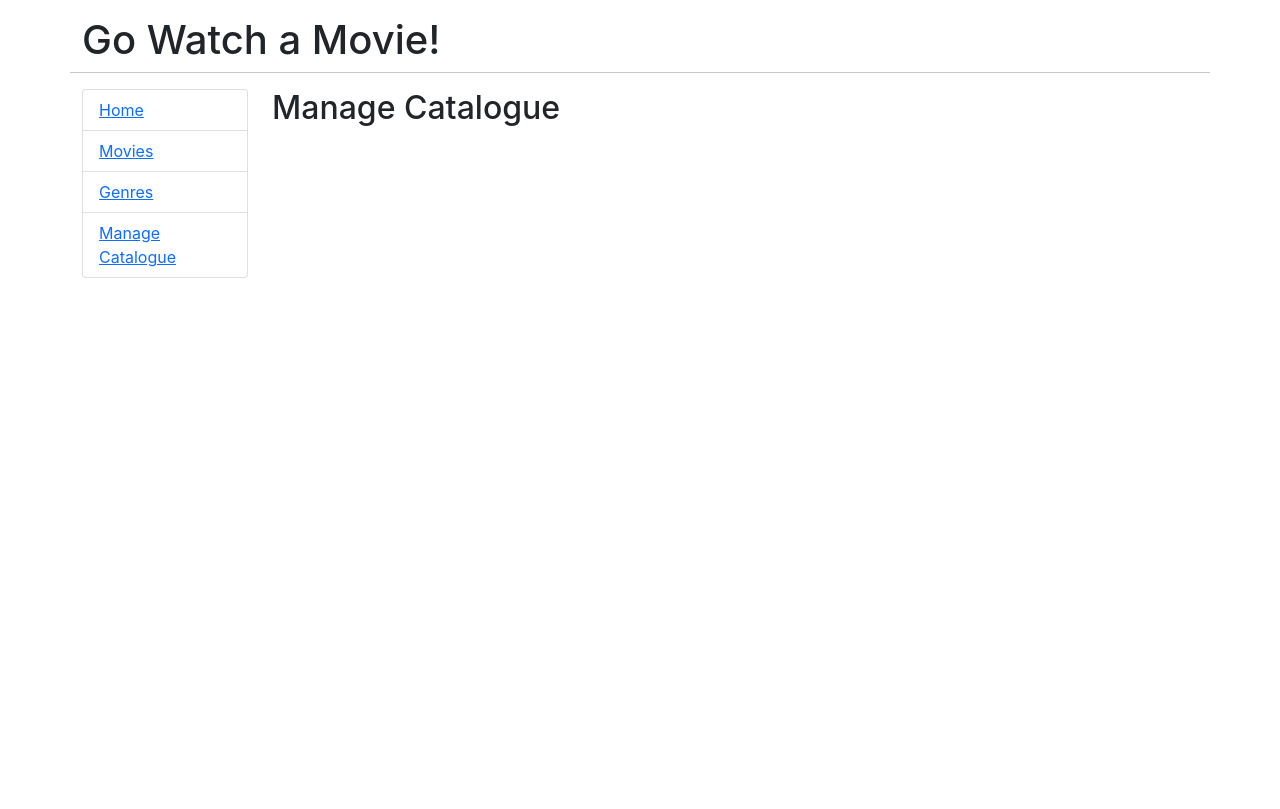
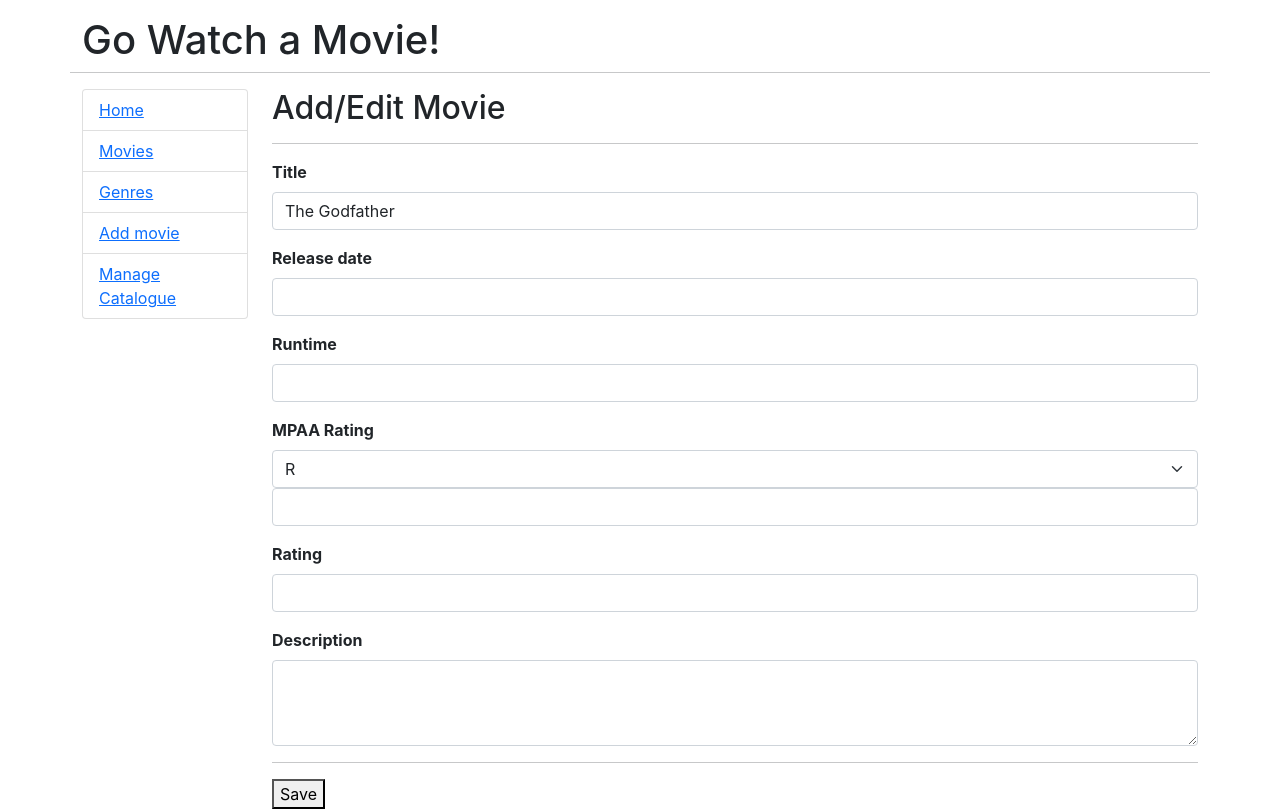
Before and after one commit to talonstrikesoftware/Working_with_React_and_Go, a React (Create React App) app in the folder data/go-movies/: page /admin/add in a window 1280 px wide. Built offline with nearby package versions, Linux system fonts and the light colour scheme.

Commit message:
finished lesson 59: Building a form to add or edit a movie

```diff
--- a/data/go-movies/src/App.js
+++ b/data/go-movies/src/App.js
@@ -6,6 +6,7 @@
 import OneMovie from './components/OneMovie';
 import Genres from './components/Genres';
 import OneGenre from './components/OneGenre';
+import EditMovie from './components/EditMovie';
 
 export default function App() {
   return (
@@ -30,6 +31,9 @@
                   <Link to='/genres'>Genres</Link>
                 </li>
                 <li className='list-group-item'>
+                  <Link to='/admin/add'>Add movie</Link>
+                </li>
+                <li className='list-group-item'>
                   <Link to='/admin'>Manage Catalogue</Link>
                 </li>
               </ul>
@@ -49,6 +53,9 @@
                 <Genres />
               </Route>
 
+              <Route path='/admin/add'>
+                <EditMovie />
+              </Route>
               <Route path='/admin'>
                 <Admin />
               </Route>
--- /dev/null
+++ b/data/go-movies/src/components/EditMovie.css
@@ -0,0 +1,3 @@
+label {
+  font-weight: bold;
+}
--- /dev/null
+++ b/data/go-movies/src/components/EditMovie.js
@@ -0,0 +1,90 @@
+import React, { Component} from 'react'
+import { Fragment } from 'react/cjs/react.production.min';
+import "./EditMovie.css"
+
+export default class EditMovie extends Component {
+  state = {
+    movie: {},
+    isLoaded: false,
+    error: null,
+  }
+
+  componentDidMount() {
+    this.setState({
+      movie: {
+        title: "The Godfather",
+        mpaa_rating: "R"
+      }
+    });
+  }
+  render() {
+    let {movie} = this.state;
+
+    return (
+      <Fragment>
+        <h2>Add/Edit Movie</h2>
+        <hr />
+        <form method='post'>
+          <div className='mb-3'>
+            <label for='title' className='form-label'>
+              Title
+            </label>
+            <input type='text' className='form-control' id='title' name='title' value={movie.title} />
+          </div>
+          <div className='mb-3'>
+            <label for='release_date' className='form-label'>
+              Release date
+            </label>
+            <input type='text' className='form-control' id='release_date' name='release_date' value={movie.release_date} />
+          </div>
+          <div className='mb-3'>
+            <label for='runtime' className='form-label'>
+              Runtime
+            </label>
+            <input type='text' className='form-control' id='runtime' name='runtime' value={movie.runtime} />
+          </div>
+          <div className='mb-3'>
+            <label for='mpaa_rating' className='form-label'>
+              MPAA Rating
+            </label>
+            <select className='form-select' value={movie.mpaa_rating}>
+              <option className='form-select'>Choose...</option>
+              <option className='form-select' value='G'>
+                G
+              </option>
+              <option className='form-select' value='PG'>
+                PG
+              </option>
+              <option className='form-select' value='PG13'>
+                PG13
+              </option>
+              <option className='form-select' value='R'>
+                R
+              </option>
+              <option className='form-select' value='NC17'>
+                NC17
+              </option>
+            </select>
+            <input type='text' className='form-control' id='runtime' name='runtime' value={movie.runtime} />
+          </div>
+          <div className='mb-3'>
+            <label for='rating' className='form-label'>
+              Rating
+            </label>
+            <input type='text' className='form-control' id='rating' name='rating' value={movie.rating} />
+          </div>
+          <div className='mb-3'>
+            <label for='description' className='form-label'>
+              Description
+            </label>
+            <textarea className="form-control" id="description" name="description" rows="3">
+              {movie.description}
+            </textarea>
+          </div>
+          <hr />
+          <button classname="btn btn-primary">Save</button>
+        </form>
+      </Fragment>
+    );
+  }
+}
```
Also changed, not shown: 2 other files (tests, documents, lock files or other folders).
